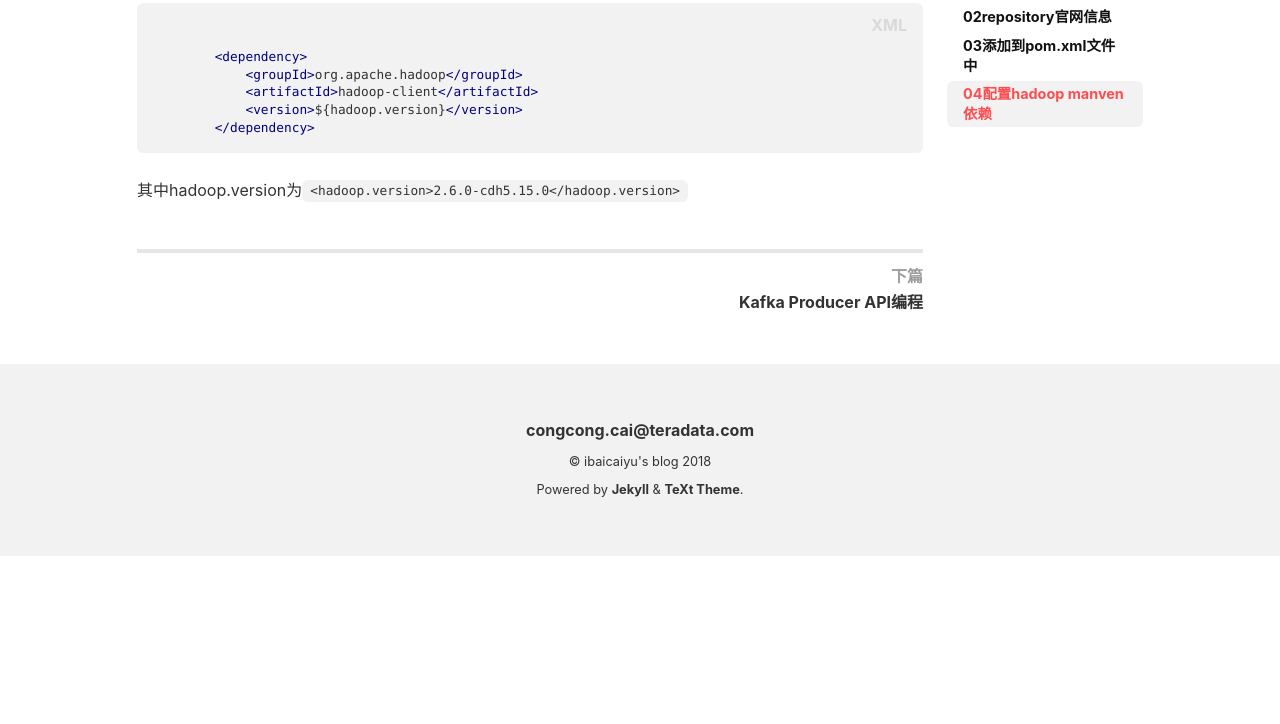
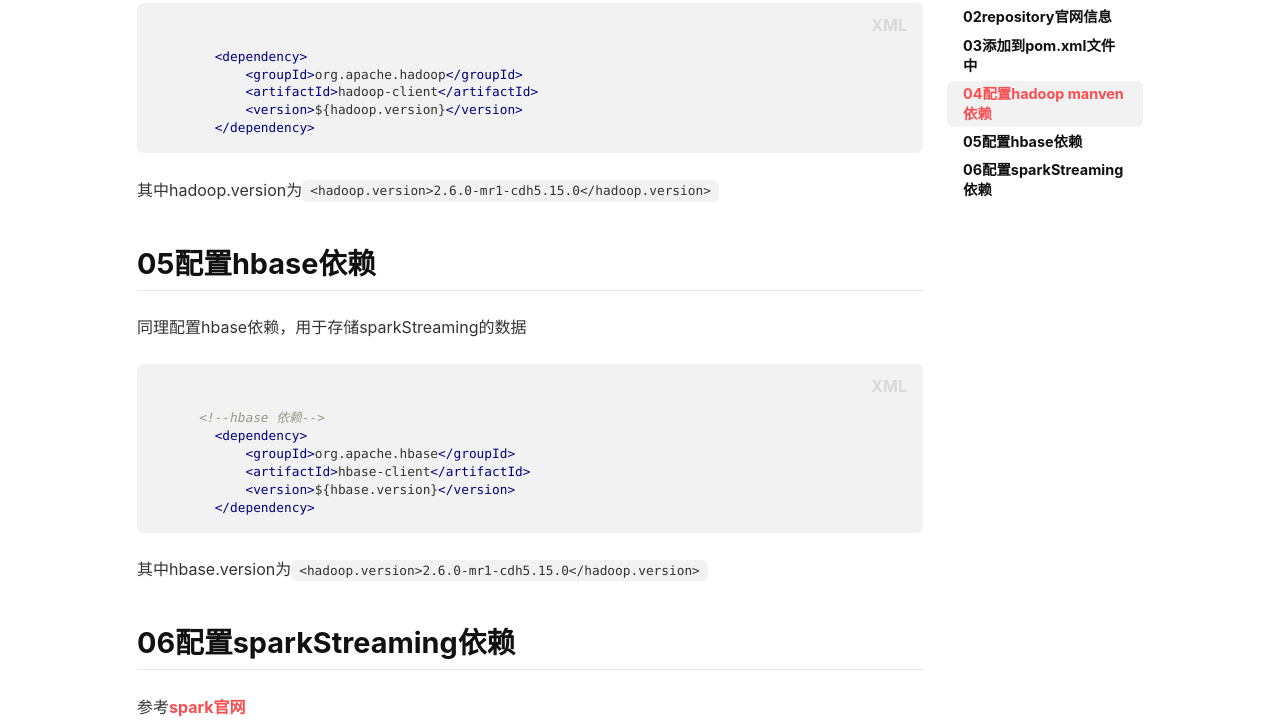
Before and after one commit to Ccccong/Ccccong.github.io, a Jekyll site: the page built from _posts/2018-08-03-使用 IDEA Maven 开发 Hadoop Cloudera CDH5.15.0.md, in a window 1280 px wide and 1400 px high, scrolled down 1974 px. Shown: the part 76-800 px from the top of the window. Built offline with Jekyll 4.4.1, drawn with Linux system fonts in a browser that asks for light colours; nearby versions of some CDN libraries; before the commit the page ends 2606 px from its top, so only the background shows below that; some of the changed text lies outside the part shown; grey boxes are pictures that could not be loaded.

Commit message:
Update 使用 IDEA Maven 开发 Hadoop Cloudera CDH5.15.0

```diff
--- a/_posts/2018-08-03-使用 IDEA Maven 开发 Hadoop Cloudera CDH5.15.0.md
+++ b/_posts/2018-08-03-使用 IDEA Maven 开发 Hadoop Cloudera CDH5.15.0.md
@@ -45,4 +45,39 @@ categories: ''
 
 {%  endhighlight xml %}
 
-其中hadoop.version为`<hadoop.version>2.6.0-cdh5.15.0</hadoop.version>`
+其中hadoop.version为`<hadoop.version>2.6.0-mr1-cdh5.15.0</hadoop.version>`
+
+## 05配置hbase依赖
+同理配置hbase依赖，用于存储sparkStreaming的数据
+{% highlight xml %}
+
+      <!--hbase 依赖-->
+        <dependency>
+            <groupId>org.apache.hbase</groupId>
+            <artifactId>hbase-client</artifactId>
+            <version>${hbase.version}</version>
+        </dependency>
+
+{% endhighlight xml %}
+
+其中hbase.version为`<hadoop.version>2.6.0-mr1-cdh5.15.0</hadoop.version>`
+
+## 06配置sparkStreaming依赖
+
+参考[spark官网](http://spark.apache.org/docs/latest/streaming-programming-guide.html)
+
+
+![TIM截图20180803125541](http://p1vuoao0b.bkt.clouddn.com/JekyllWriter/TIM截图20180803125541.png)
+
+{% highlight xml %}
+
+        <!--SparkStreaming依赖-->
+        <dependency>
+            <groupId>org.apache.spark</groupId>
+            <artifactId>spark-streaming_2.11</artifactId>
+            <version>${spark.version}</version>
+        </dependency>
+
+{% endhighlight xml %}
+
+其中spark.version为` <spark.version>2.3.0</spark.version>`
```
